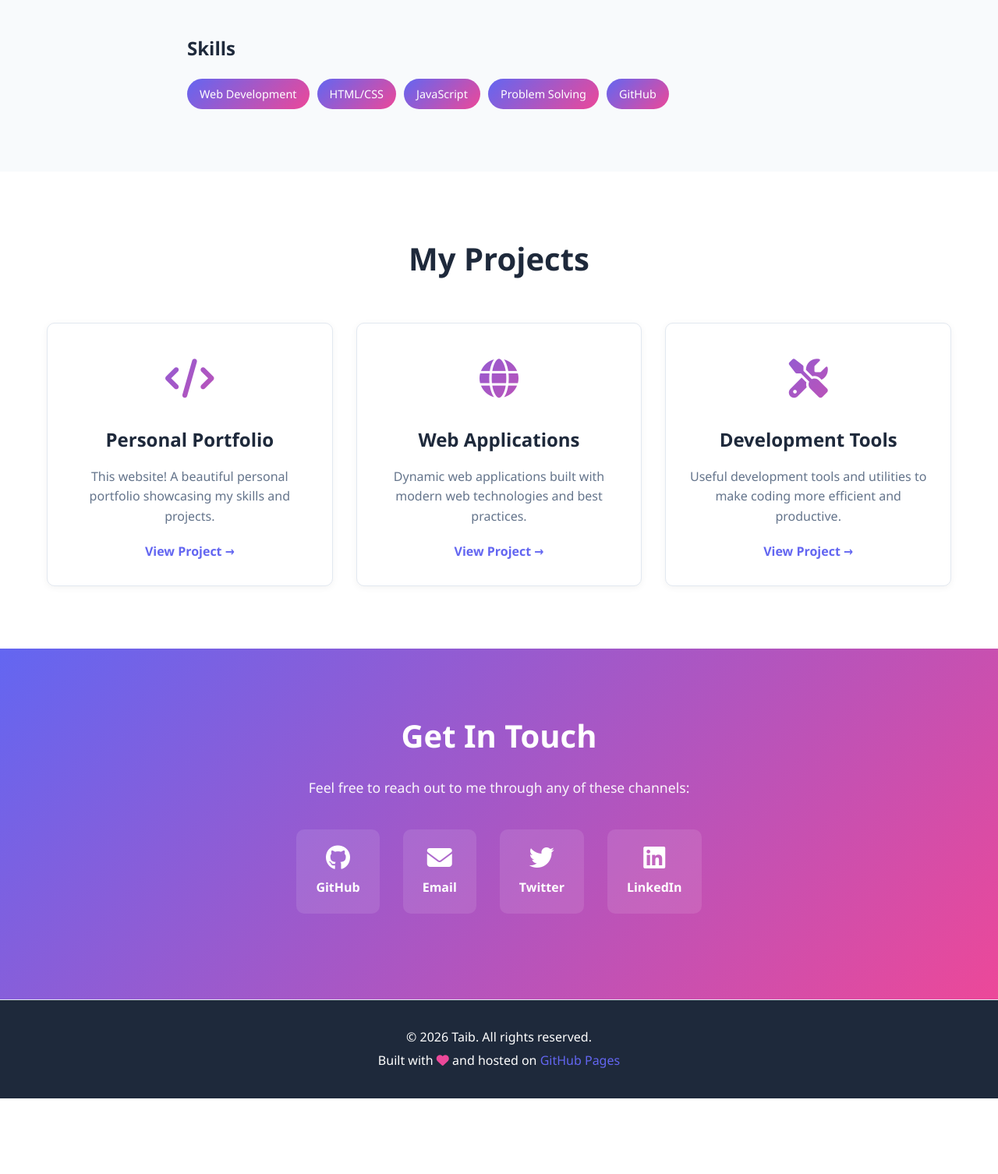
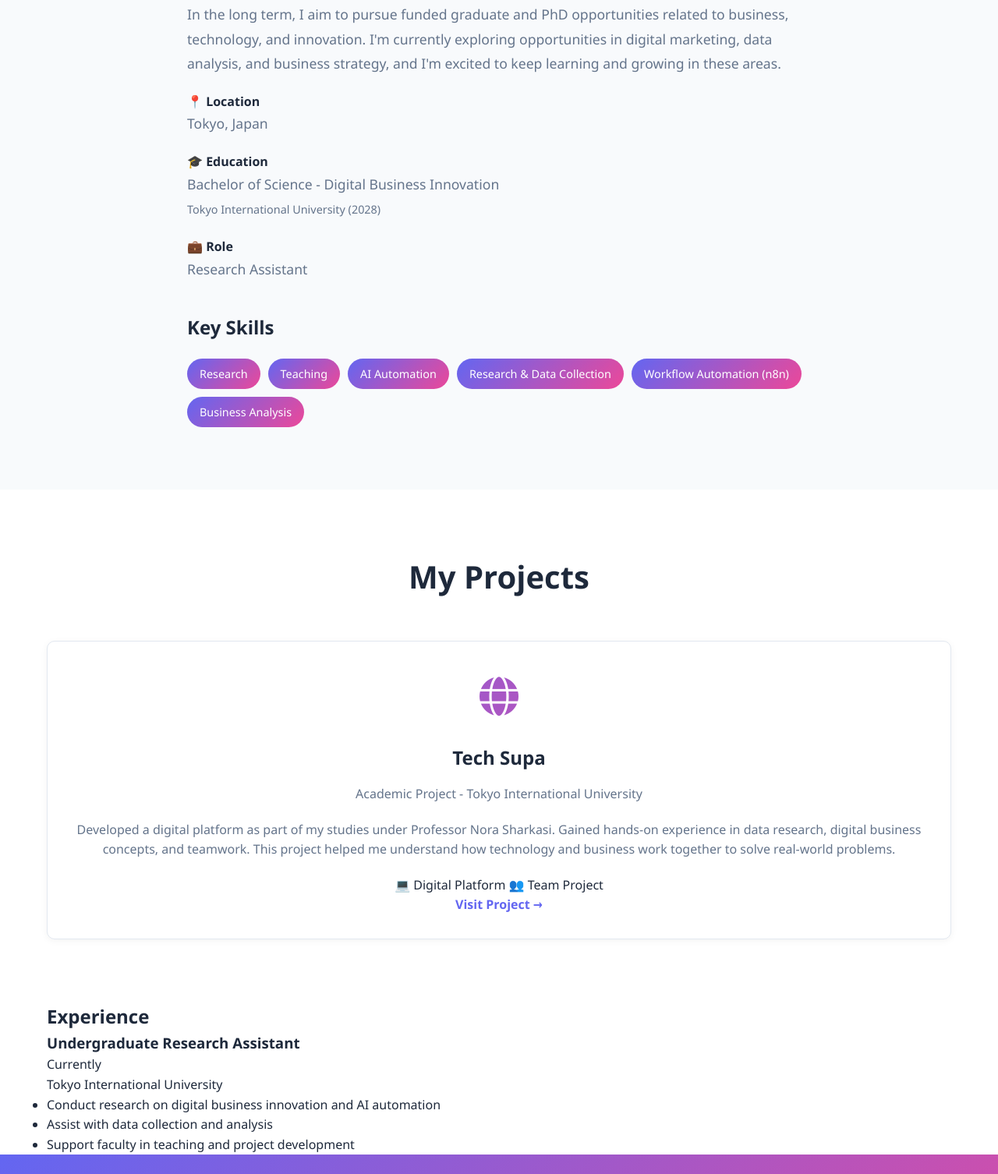
Before and after one commit to taib426/taib426.github.io, a plain HTML site: page index.html in a window 1280 px wide. Shown: the part 1074-2580 px from the top of the page at 78% size. Before the commit the page ends 2483 px from the top, so only its background shows below. Drawn offline with Linux system fonts and the light colour scheme.

Commit message:
Update personal website with Taib's actual information

```diff
--- a/index.html
+++ b/index.html
@@ -3,7 +3,7 @@
 <head>
     <meta charset="UTF-8">
     <meta name="viewport" content="width=device-width, initial-scale=1.0">
-    <title>Taib - Personal Portfolio</title>
+    <title>MD Abu Taib - Digital Business Innovation & AI Automation</title>
     <link rel="stylesheet" href="styles.css">
     <link rel="stylesheet" href="https://cdnjs.cloudflare.com/ajax/libs/font-awesome/6.4.0/css/all.min.css">
 </head>
@@ -11,7 +11,7 @@
     <!-- Navigation -->
     <nav class="navbar">
         <div class="container">
-            <div class="logo">Taib</div>
+            <div class="logo">MD Abu Taib</div>
             <ul class="nav-links">
                 <li><a href="#home">Home</a></li>
                 <li><a href="#about">About</a></li>
@@ -27,8 +27,8 @@
             <div class="hero-avatar">
                 <i class="fas fa-user-circle"></i>
             </div>
-            <h1>Welcome to My Portfolio</h1>
-            <p>I'm a developer passionate about creating amazing web experiences</p>
+            <h1>MD Abu Taib</h1>
+            <p>Undergraduate Research Assistant | Digital Business Innovation | AI Automation Enthusiast</p>
             <a href="#projects" class="cta-button">View My Work</a>
         </div>
     </section>
@@ -39,16 +39,33 @@
             <h2>About Me</h2>
             <div class="about-content">
                 <div class="about-text">
-                    <p>Hi! I'm Taib, a passionate developer interested in building web applications and solving problems through code.</p>
-                    <p>I love learning new technologies, collaborating with others, and creating projects that make a difference.</p>
+                    <p>An Undergraduate Research Assistant and 3rd-year Digital Business Innovation student at Tokyo International University with a strong interest in AI automation, digital business, and technology-driven solutions. I am passionate about exploring how technology can transform businesses and create innovative solutions.</p>
+                    <p>In the long term, I aim to pursue funded graduate and PhD opportunities related to business, technology, and innovation. I'm currently exploring opportunities in digital marketing, data analysis, and business strategy, and I'm excited to keep learning and growing in these areas.</p>
+
+                    <div class="info-cards">
+                        <div class="info-card">
+                            <h4>📍 Location</h4>
+                            <p>Tokyo, Japan</p>
+                        </div>
+                        <div class="info-card">
+                            <h4>🎓 Education</h4>
+                            <p>Bachelor of Science - Digital Business Innovation<br><span style="font-size: 0.9rem;">Tokyo International University (2028)</span></p>
+                        </div>
+                        <div class="info-card">
+                            <h4>💼 Role</h4>
+                            <p>Research Assistant</p>
+                        </div>
+                    </div>
+
                     <div class="skills">
-                        <h3>Skills</h3>
+                        <h3>Key Skills</h3>
                         <div class="skill-tags">
-                            <span class="skill-tag">Web Development</span>
-                            <span class="skill-tag">HTML/CSS</span>
-                            <span class="skill-tag">JavaScript</span>
-                            <span class="skill-tag">Problem Solving</span>
-                            <span class="skill-tag">GitHub</span>
+                            <span class="skill-tag">Research</span>
+                            <span class="skill-tag">Teaching</span>
+                            <span class="skill-tag">AI Automation</span>
+                            <span class="skill-tag">Research & Data Collection</span>
+                            <span class="skill-tag">Workflow Automation (n8n)</span>
+                            <span class="skill-tag">Business Analysis</span>
                         </div>
                     </div>
                 </div>
@@ -63,28 +80,36 @@
             <div class="projects-grid">
                 <div class="project-card">
                     <div class="project-icon">
-                        <i class="fas fa-code"></i>
-                    </div>
-                    <h3>Personal Portfolio</h3>
-                    <p>This website! A beautiful personal portfolio showcasing my skills and projects.</p>
-                    <a href="#" class="project-link">View Project →</a>
-                </div>
-                <div class="project-card">
-                    <div class="project-icon">
                         <i class="fas fa-globe"></i>
                     </div>
-                    <h3>Web Applications</h3>
-                    <p>Dynamic web applications built with modern web technologies and best practices.</p>
-                    <a href="#" class="project-link">View Project →</a>
+                    <h3>Tech Supa</h3>
+                    <p class="project-subtitle">Academic Project - Tokyo International University</p>
+                    <p>Developed a digital platform as part of my studies under Professor Nora Sharkasi. Gained hands-on experience in data research, digital business concepts, and teamwork. This project helped me understand how technology and business work together to solve real-world problems.</p>
+                    <div class="project-meta">
+                        <span class="meta-item">💻 Digital Platform</span>
+                        <span class="meta-item">👥 Team Project</span>
+                    </div>
+                    <a href="https://tech-supa.com/" class="project-link" target="_blank">Visit Project →</a>
                 </div>
-                <div class="project-card">
-                    <div class="project-icon">
-                        <i class="fas fa-tools"></i>
-                    </div>
-                    <h3>Development Tools</h3>
-                    <p>Useful development tools and utilities to make coding more efficient and productive.</p>
-                    <a href="#" class="project-link">View Project →</a>
+            </div>
+        </div>
+    </section>
+
+    <!-- Experience Section -->
+    <section class="experience">
+        <div class="container">
+            <h2>Experience</h2>
+            <div class="experience-item">
+                <div class="experience-header">
+                    <h3>Undergraduate Research Assistant</h3>
+                    <span class="experience-date">Currently</span>
                 </div>
+                <p class="experience-org">Tokyo International University</p>
+                <ul class="experience-details">
+                    <li>Conduct research on digital business innovation and AI automation</li>
+                    <li>Assist with data collection and analysis</li>
+                    <li>Support faculty in teaching and project development</li>
+                </ul>
             </div>
         </div>
     </section>
@@ -95,21 +120,17 @@
             <h2>Get In Touch</h2>
             <p>Feel free to reach out to me through any of these channels:</p>
             <div class="contact-links">
-                <a href="https://github.com/taib426" class="contact-link" target="_blank">
-                    <i class="fab fa-github"></i>
-                    <span>GitHub</span>
-                </a>
-                <a href="mailto:your-email@example.com" class="contact-link">
+                <a href="mailto:taibabu426@gmail.com" class="contact-link">
                     <i class="fas fa-envelope"></i>
                     <span>Email</span>
                 </a>
-                <a href="https://twitter.com" class="contact-link" target="_blank">
-                    <i class="fab fa-twitter"></i>
-                    <span>Twitter</span>
-                </a>
-                <a href="https://linkedin.com" class="contact-link" target="_blank">
+                <a href="https://www.linkedin.com/in/md-abu-taib-510877267/" class="contact-link" target="_blank">
                     <i class="fab fa-linkedin"></i>
                     <span>LinkedIn</span>
+                </a>
+                <a href="https://tech-supa.com/" class="contact-link" target="_blank">
+                    <i class="fas fa-globe"></i>
+                    <span>Portfolio</span>
                 </a>
             </div>
         </div>
@@ -118,7 +139,7 @@
     <!-- Footer -->
     <footer class="footer">
         <div class="container">
-            <p>&copy; 2026 Taib. All rights reserved.</p>
+            <p>&copy; 2026 MD Abu Taib. All rights reserved.</p>
             <p>Built with <i class="fas fa-heart"></i> and hosted on <a href="https://pages.github.com/" target="_blank">GitHub Pages</a></p>
         </div>
     </footer>
```
